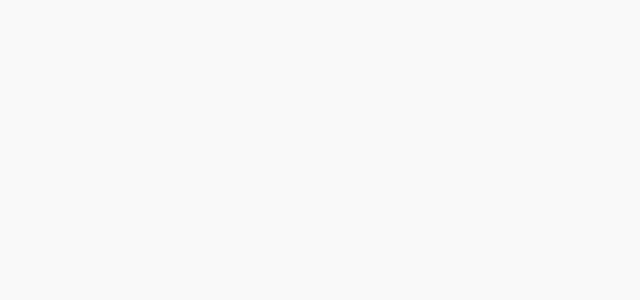
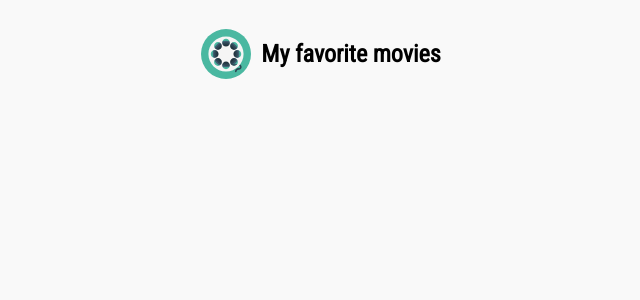
Before and after one commit to les8/introductionToPinia, a Vue app: page / in a window 1280 px wide. Shown: the top 300 px of the page, without its empty margins (319-959 px from the left). Built offline with nearby package versions, Linux system fonts and the light colour scheme.

Commit message:
Заготовка для App.vue

```diff
--- a/src/App.vue
+++ b/src/App.vue
@@ -1,5 +1,50 @@
+<template>
+  <header class="header">
+    <img src="../public/logo.svg" alt="logo" class="header-logo">
+    <h2>My favorite movies</h2>
+  </header>
+  <div class="movies">
+
+  </div>
+</template>
+
 <script setup></script>
 
-<template></template>
+<style scoped>
+.header {
+  display: flex;
+  justify-content: center;
+  align-items: center;
+  padding: 20px;
+}
 
-<style scoped></style>
+.header-logo {
+  max-width: 50px;
+  margin-right: 10px;
+}
+
+.btn {
+  border: none;
+  width: 100px;
+  height: 40px;
+  font-size: 14px;
+  margin: 0 10px;
+  border-radius: 10px;
+  cursor: pointer;
+  background: #efefef;
+}
+
+.btn:hover {
+  opacity: 0.7;
+}
+
+.btn_green {
+  background: #37df5c;
+}
+
+.tabs {
+  display: flex;
+  justify-content: center;
+  margin-bottom: 30px;
+}
+</style>
```
